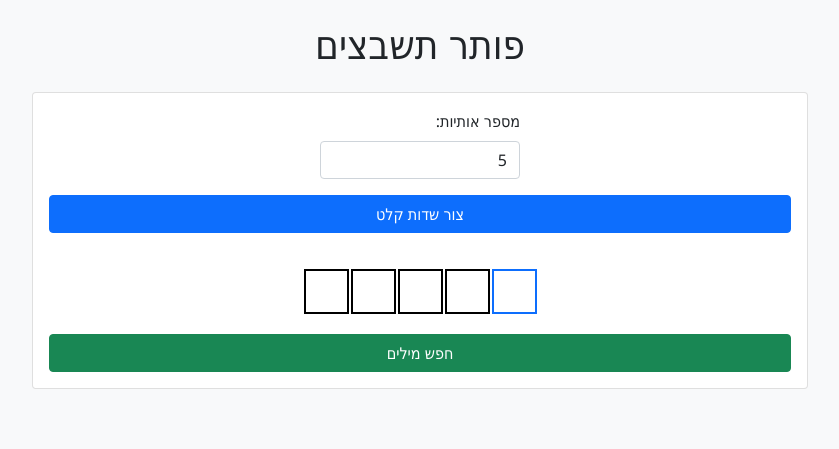
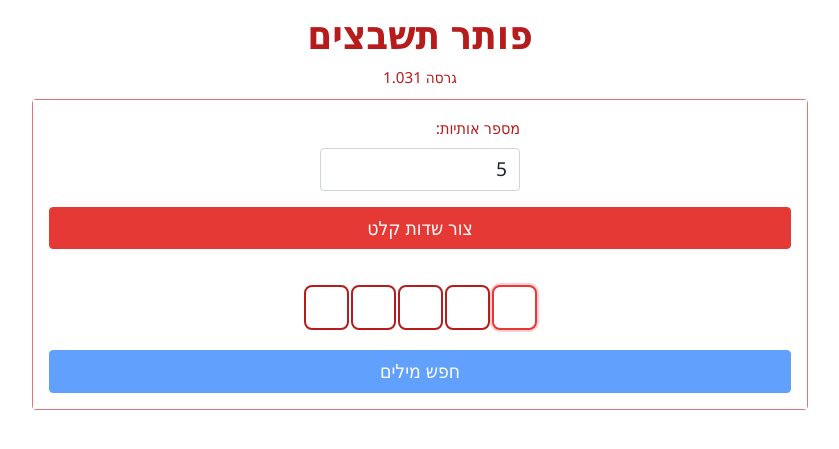
Before and after one commit to shaik/tashbetz, a Flask app: page / in a window 1280 px wide. Shown: the top 449 px of the page, without its empty margins (220-1059 px from the left). Run offline with Flask 3, Linux system fonts and the light colour scheme.

Commit message:
Update index.html template

```diff
--- a/templates/index.html
+++ b/templates/index.html
@@ -8,8 +8,25 @@
     <style>
         body {
             font-family: 'Segoe UI', Tahoma, Geneva, Verdana, sans-serif;
-            background-color: #f8f9fa;
-            padding: 20px;
+            background-color: #fff;
+            padding: 10px;
+        }
+        .main-title {
+            color: #b71c1c;
+            font-weight: bold;
+        }
+        .version {
+            font-size: 0.95rem;
+            color: #b71c1c;
+            text-align: center;
+            margin-bottom: 10px;
+        }
+        .card {
+            border: 1.5px solid #e57373;
+            background: #fff;
+        }
+        .card-body {
+            background: #fff;
         }
         .crossword-input {
             display: flex;
@@ -19,19 +36,34 @@
             direction: rtl;
         }
         .letter-input {
-            width: 45px;
-            height: 45px;
+            width: 12vw;
+            min-width: 38px;
+            max-width: 48px;
+            height: 12vw;
+            min-height: 38px;
+            max-height: 48px;
             text-align: center;
-            font-size: 24px;
-            border: 2px solid #000;
-            border-radius: 0;
-            background-color: white;
+            font-size: 6vw;
+            max-font-size: 32px;
+            border: 2px solid #b71c1c;
+            border-radius: 8px;
+            background-color: #fff;
+            color: #b71c1c;
             direction: rtl;
+            box-sizing: border-box;
+            transition: border-color 0.2s;
+        }
+        @media (min-width: 600px) {
+            .letter-input {
+                width: 45px;
+                height: 45px;
+                font-size: 24px;
+            }
         }
         .letter-input:focus {
             outline: none;
-            border-color: #0d6efd;
-            box-shadow: none;
+            border-color: #e53935;
+            box-shadow: 0 0 0 2px #ffcdd2;
         }
         .results {
             margin-top: 20px;
@@ -41,9 +73,10 @@
         .word-item {
             padding: 10px;
             margin: 5px 0;
-            background-color: white;
-            border: 1px solid #dee2e6;
+            background-color: #fff5f5;
+            border: 1px solid #ffcdd2;
             border-radius: 4px;
+            color: #b71c1c;
         }
         .container {
             max-width: 800px;
@@ -52,11 +85,50 @@
             max-width: 200px;
             margin: 0 auto;
         }
+        #results-count {
+            font-weight: bold;
+            margin-bottom: 10px;
+            text-align: center;
+            color: #b71c1c;
+        }
+        .btn, input[type=number] {
+            font-size: 1.2rem;
+        }
+        .btn-primary {
+            background-color: #e53935;
+            border-color: #e53935;
+        }
+        .btn-primary:hover, .btn-primary:focus {
+            background-color: #b71c1c;
+            border-color: #b71c1c;
+        }
+        .btn-success {
+            background-color: #b71c1c;
+            border-color: #b71c1c;
+        }
+        .btn-success:hover, .btn-success:focus {
+            background-color: #e57373;
+            border-color: #e57373;
+        }
+        .form-label {
+            color: #b71c1c;
+        }
+        .alert-info {
+            background-color: #fff5f5;
+            color: #b71c1c;
+            border-color: #ffcdd2;
+        }
+        .alert-danger {
+            background-color: #ffebee;
+            color: #b71c1c;
+            border-color: #ffcdd2;
+        }
     </style>
 </head>
 <body>
     <div class="container">
-        <h1 class="text-center mb-4">פותר תשבצים</h1>
+        <h1 class="text-center mb-2 main-title">פותר תשבצים</h1>
+        <div class="version">גרסה 1.031</div>
 
         <div class="card">
             <div class="card-body">
@@ -69,10 +141,11 @@
 
                 <div id="crosswordInputs" class="crossword-input"></div>
 
-                <button class="btn btn-success w-100" onclick="findWords()">חפש מילים</button>
+                <button id="searchBtn" class="btn btn-primary w-100" onclick="findWords()" disabled>חפש מילים</button>
             </div>
         </div>
 
+        <div id="results-count"></div>
         <div id="results" class="results"></div>
     </div>
 
@@ -81,6 +154,8 @@
             const length = parseInt(document.getElementById('wordLength').value);
             const container = document.getElementById('crosswordInputs');
             container.innerHTML = '';
+            document.getElementById('results').innerHTML = '';
+            document.getElementById('results-count').innerHTML = '';
 
             for (let i = 0; i < length; i++) {
                 const input = document.createElement('input');
@@ -88,18 +163,41 @@
                 input.className = 'letter-input';
                 input.maxLength = 1;
                 input.dataset.index = i;
+                input.autocomplete = 'off';
                 input.addEventListener('input', function(e) {
                     // Move to next input on letter entry
                     if (e.target.value && e.target.dataset.index < length - 1) {
                         container.children[parseInt(e.target.dataset.index) + 1].focus();
                     }
+                    updateSearchButton();
+                });
+                input.addEventListener('keydown', function(e) {
+                    // Backspace navigation
+                    if (e.key === 'Backspace' && !e.target.value && e.target.dataset.index > 0) {
+                        container.children[parseInt(e.target.dataset.index) - 1].focus();
+                    }
                 });
                 container.appendChild(input);
             }
-
             // Focus first input
             if (container.firstChild) {
                 container.firstChild.focus();
+            }
+            updateSearchButton();
+        }
+
+        function updateSearchButton() {
+            const inputs = document.querySelectorAll('.letter-input');
+            const length = inputs.length;
+            let hasLetter = false;
+            inputs.forEach(input => {
+                if (input.value.trim()) hasLetter = true;
+            });
+            const searchBtn = document.getElementById('searchBtn');
+            if (hasLetter || length >= 8) {
+                searchBtn.disabled = false;
+            } else {
+                searchBtn.disabled = true;
             }
         }
 
@@ -107,12 +205,15 @@
             const inputs = document.querySelectorAll('.letter-input');
             const length = inputs.length;
             let pattern = '';
-
+            let hasLetter = false;
             inputs.forEach(input => {
                 const value = input.value.trim();
+                if (value) hasLetter = true;
                 pattern += value || ' ';
             });
-
+            if (!hasLetter && length < 8) {
+                return; // Do not search if no letter and less than 8
+            }
             fetch('/find_words', {
                 method: 'POST',
                 headers: {
@@ -126,13 +227,15 @@
             .then(response => response.json())
             .then(data => {
                 const resultsDiv = document.getElementById('results');
+                const resultsCountDiv = document.getElementById('results-count');
                 resultsDiv.innerHTML = '';
-
+                resultsCountDiv.innerHTML = '';
                 if (data.words.length === 0) {
+                    resultsCountDiv.innerHTML = '';
                     resultsDiv.innerHTML = '<div class="alert alert-info">לא נמצאו מילים מתאימות</div>';
                     return;
                 }
-
+                resultsCountDiv.innerHTML = `נמצאו ${data.words.length} תוצאות`;
                 data.words.forEach(word => {
                     const wordDiv = document.createElement('div');
                     wordDiv.className = 'word-item';
```
